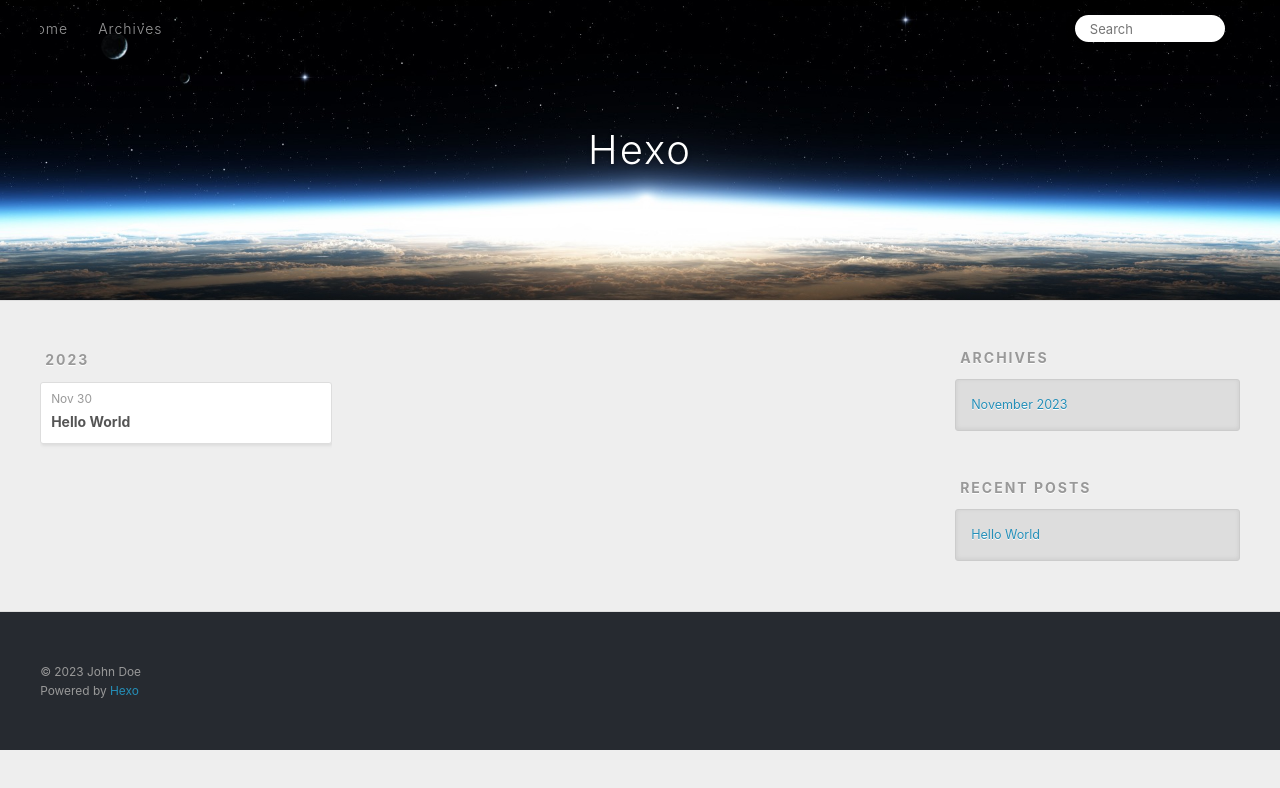
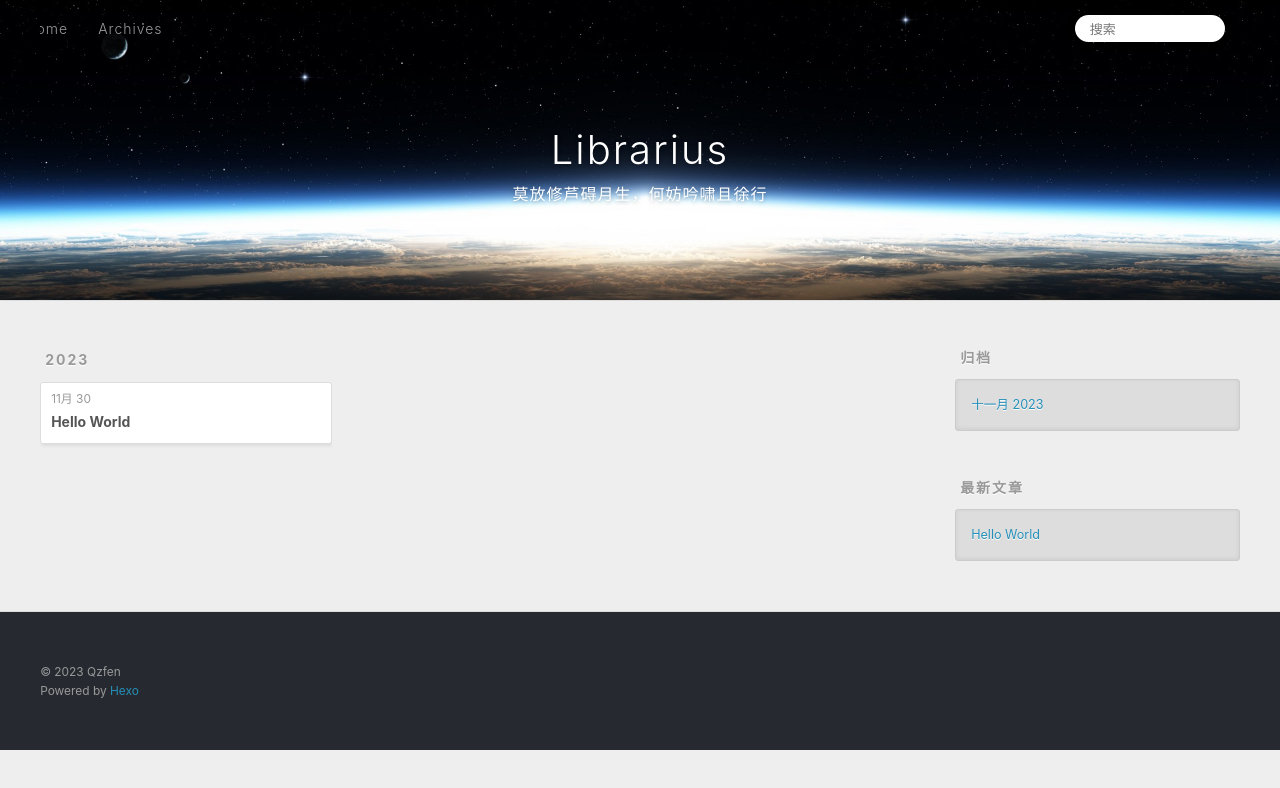
Before and after one commit to Qzfen/Qzfen.github.io, a plain HTML site: page archives/index.html in a window 1280 px wide. Both pictures are taken after a click on the link 1232 px from the left and 27 px from the top of the page. Drawn offline with Linux system fonts and the light colour scheme.

Commit message:
Site updated: 2023-11-30 22:02:49

```diff
--- a/archives/index.html
+++ b/archives/index.html
@@ -4,17 +4,19 @@
   <meta charset="utf-8">
 
 
-  <title>Archives | Hexo</title>
+  <title>归档 | Librarius</title>
   <meta name="viewport" content="width=device-width, initial-scale=1, shrink-to-fit=no">
-  <meta property="og:type" content="website">
-<meta property="og:title" content="Hexo">
+  <meta name="description" content="适可而止矣！涓埃之事，亦央原神。夫原神者，其一未犯尔，其二固道，尔以何詈辱之？米哈游者，欲彰华夏之文涵于天下，竭蹶步趋。尔等悖逆之徒，仗键盘跋扈于网络，訾议良企，舛谬綦夥。华夏娱戏之前景，寔败于尔属。">
+<meta property="og:type" content="website">
+<meta property="og:title" content="Librarius">
 <meta property="og:url" content="http://example.com/archives/index.html">
-<meta property="og:site_name" content="Hexo">
-<meta property="og:locale" content="en_US">
-<meta property="article:author" content="John Doe">
+<meta property="og:site_name" content="Librarius">
+<meta property="og:description" content="适可而止矣！涓埃之事，亦央原神。夫原神者，其一未犯尔，其二固道，尔以何詈辱之？米哈游者，欲彰华夏之文涵于天下，竭蹶步趋。尔等悖逆之徒，仗键盘跋扈于网络，訾议良企，舛谬綦夥。华夏娱戏之前景，寔败于尔属。">
+<meta property="og:locale" content="zh_CN">
+<meta property="article:author" content="Qzfen">
 <meta name="twitter:card" content="summary">
 
-    <link rel="alternate" href="/atom.xml" title="Hexo" type="application/atom+xml">
+    <link rel="alternate" href="/atom.xml" title="Librarius" type="application/atom+xml">
 
 
     <link rel="shortcut icon" href="/favicon.png">
@@ -39,8 +41,12 @@
   <div id="header-outer" class="outer">
     <div id="header-title" class="inner">
       <h1 id="logo-wrap">
-        <a href="/" id="logo">Hexo</a>
+        <a href="/" id="logo">Librarius</a>
       </h1>
+
+        <h2 id="subtitle-wrap">
+          <a href="/" id="subtitle">莫放修芦碍月生，何妨吟啸且徐行</a>
+        </h2>
 
     </div>
     <div id="header-inner" class="inner">
@@ -55,12 +61,12 @@
       <nav id="sub-nav">
 
 
-          <a class="nav-icon" href="/atom.xml" title="RSS Feed"><span class="fa fa-rss"></span></a>
+          <a class="nav-icon" href="/atom.xml" title="RSS 订阅"><span class="fa fa-rss"></span></a>
 
-        <a class="nav-icon nav-search-btn" title="Search"><span class="fa fa-search"></span></a>
+        <a class="nav-icon nav-search-btn" title="搜索"><span class="fa fa-search"></span></a>
       </nav>
       <div id="search-form-wrap">
-        <form action="//google.com/search" method="get" accept-charset="UTF-8" class="search-form"><input type="search" name="q" class="search-form-input" placeholder="Search"><button type="submit" class="search-form-submit">&#xF002;</button><input type="hidden" name="sitesearch" value="http://example.com"></form>
+        <form action="//google.com/search" method="get" accept-charset="UTF-8" class="search-form"><input type="search" name="q" class="search-form-input" placeholder="搜索"><button type="submit" class="search-form-submit">&#xF002;</button><input type="hidden" name="sitesearch" value="http://example.com"></form>
       </div>
     </div>
   </div>
@@ -84,7 +90,7 @@
   <div class="archive-article-inner">
     <header class="archive-article-header">
       <a href="/2023/11/30/hello-world/" class="archive-article-date">
-  <time class="dt-published" datetime="2023-11-30T13:53:14.371Z" itemprop="datePublished">Nov 30</time>
+  <time class="dt-published" datetime="2023-11-30T13:53:14.371Z" itemprop="datePublished">11月 30</time>
 </a>
 
 
@@ -116,9 +122,9 @@
 
 
   <div class="widget-wrap">
-    <h3 class="widget-title">Archives</h3>
+    <h3 class="widget-title">归档</h3>
     <div class="widget">
-      <ul class="archive-list"><li class="archive-list-item"><a class="archive-list-link" href="/archives/2023/11/">November 2023</a></li></ul>
+      <ul class="archive-list"><li class="archive-list-item"><a class="archive-list-link" href="/archives/2023/11/">十一月 2023</a></li></ul>
     </div>
   </div>
 
@@ -126,7 +132,7 @@
 
 
   <div class="widget-wrap">
-    <h3 class="widget-title">Recent Posts</h3>
+    <h3 class="widget-title">最新文章</h3>
     <div class="widget">
       <ul>
 
@@ -147,7 +153,7 @@
   <div class="outer">
     <div id="footer-info" class="inner">
 
-      &copy; 2023 John Doe<br>
+      &copy; 2023 Qzfen<br>
       Powered by <a href="https://hexo.io/" target="_blank">Hexo</a>
     </div>
   </div>
```
Also changed, not shown: 2023/11/30/hello-world/index.html (+18 -14 lines), archives/2023/11/index.html (+22 -16 lines), archives/2023/index.html (+22 -16 lines), index.html (+22 -16 lines).
